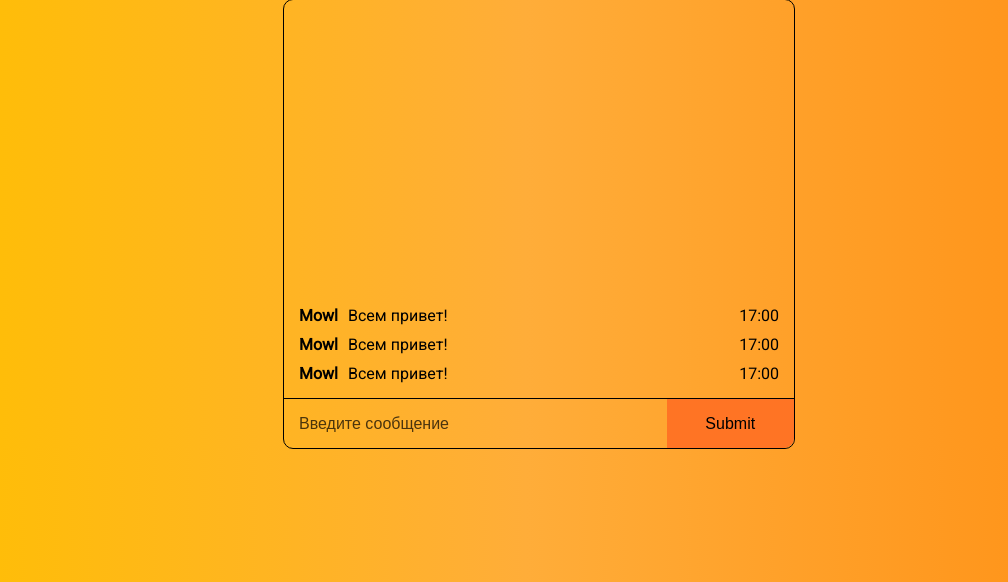
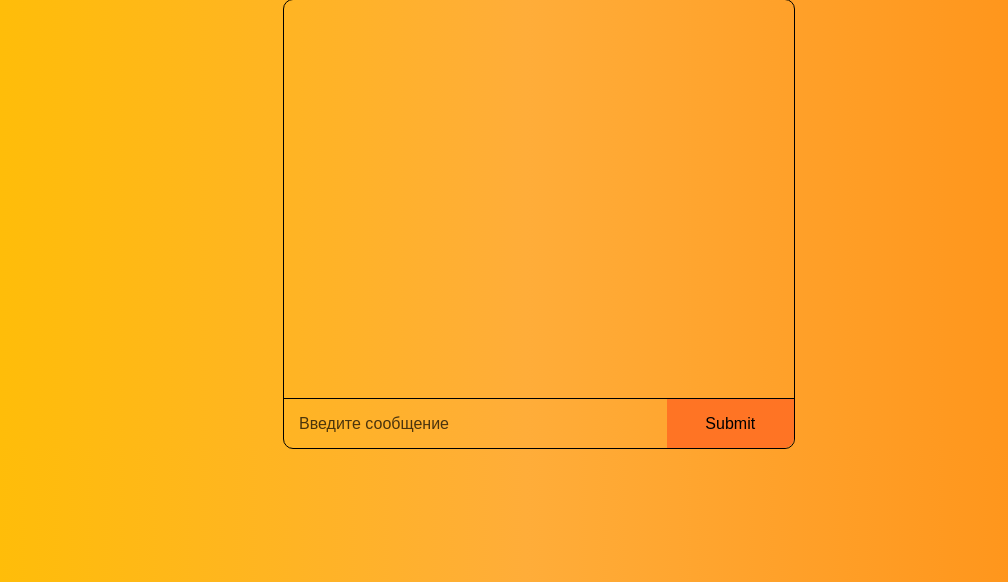
Before and after one commit to daslef/poxey, a Flask app: page /chat in a window 1280 px wide. Shown: the part 184-766 px from the top of the page, without its empty margins (101-1109 px from the left). Run offline with Flask 2, Linux system fonts and the light colour scheme; the visitor is signed in with stand-in values (Sample User, id 1); some libraries are stand-ins or nearby versions.

Commit message:
0.7.8 Pull out all data in json to send to the server, 0.7.9 Receive data and show to all users

```diff
--- a/templates/chat.html
+++ b/templates/chat.html
@@ -29,31 +29,7 @@
         <div class="chat-block">
             <div class="chat-content">
                 <div class="chat-content__row">
-                    <div class="row-left">
-                        <p class="row-username">Mowl</p>
-                        <p class="row-usermessage">Всем привет!</p>
-                    </div>
-                    <div class="row-right">
-                        <p>17:00</p>
-                    </div>
-                </div>
-                <div class="chat-content__row">
-                    <div class="row-left">
-                        <p class="row-username">Mowl</p>
-                        <p class="row-usermessage">Всем привет!</p>
-                    </div>
-                    <div class="row-right">
-                        <p>17:00</p>
-                    </div>
-                </div>
-                <div class="chat-content__row">
-                    <div class="row-left">
-                        <p class="row-username">Mowl</p>
-                        <p class="row-usermessage">Всем привет!</p>
-                    </div>
-                    <div class="row-right">
-                        <p>17:00</p>
-                    </div>
+
                 </div>
             </div>
             <form method="POST" class="chat-input-form">
@@ -81,6 +57,20 @@
                 $(".user-message").val("").focus();
             })
         });
+
+        socket.on("messageResponse", (msg) => {
+           if(typeof msg.username !== "undefined") {
+               $(".chat-content").append(`<div class="chat-content__row">
+                                            <div class="row-left">
+                                                <p class="row-username">${msg.username}</p>
+                                                <p class="row-usermessage">${msg.message}</p>
+                                            </div>
+                                            <div>
+                                                <p>${msg.time}</p>
+                                            </div>
+                                        </div>`);
+           }
+        });
     </script>
 </body>
 </html>
```
